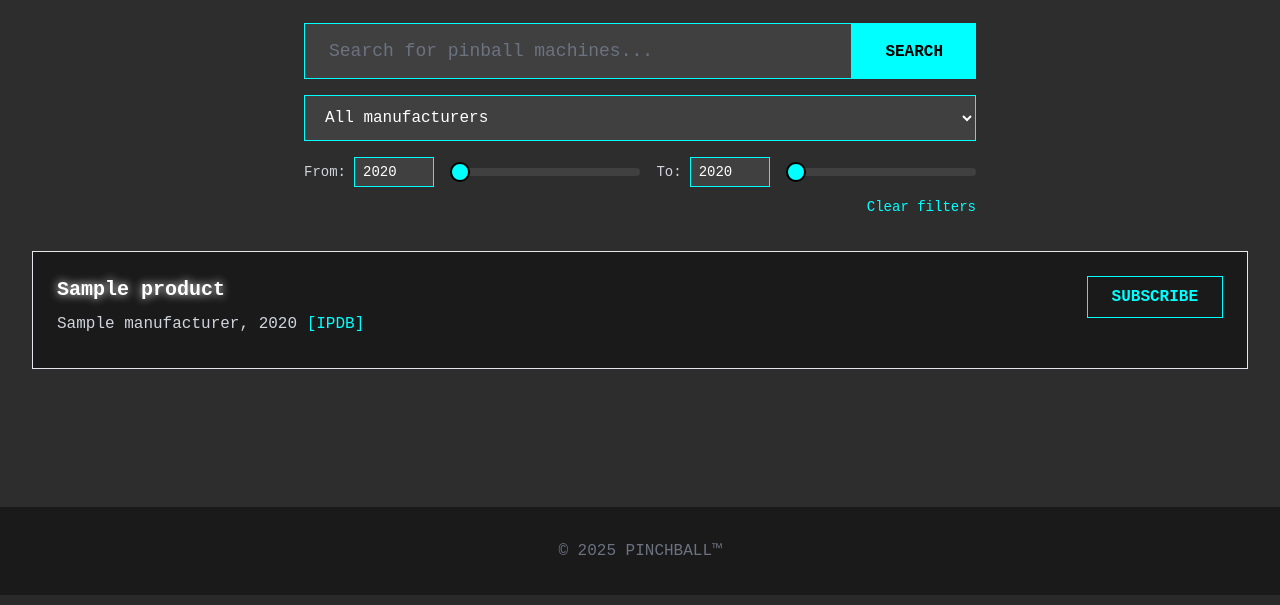
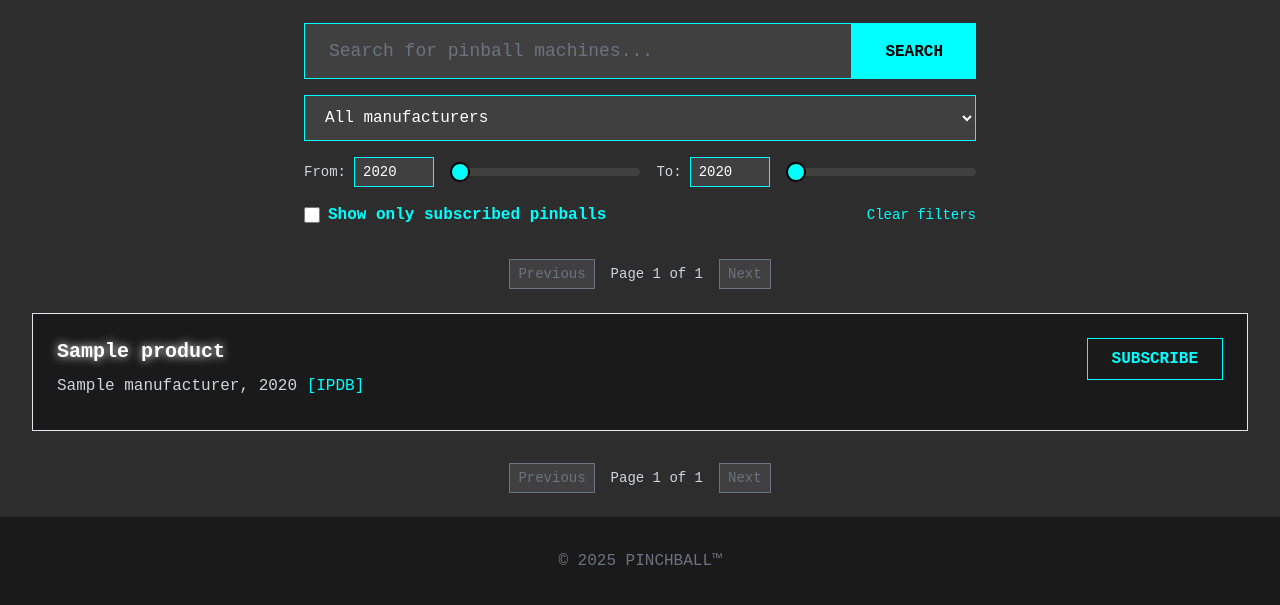
Before and after one commit to pitpit/pincrawl, a FastAPI app: template www/templates/products.html in a window 1280 px wide. Shown: the part 205-810 px from the top of the page. Run offline with FastAPI, Linux system fonts and the light colour scheme; the template is opened without the code that fills it: most values are stand-ins (such as "Sample title", 1, 10 or a date in 2020); parts of the project's set-up code (start-up, migrations or seed data) failed here and were passed over; some libraries are stand-ins or nearby versions.

Commit message:
add suscrbibed filter

```diff
--- a/pincrawl/product_matcher.py
+++ b/pincrawl/product_matcher.py
@@ -8,7 +8,7 @@ from dotenv import load_dotenv
 import openai
 from pinecone import Pinecone
 import click
-from .database import Database, Product
+from .database import Database, Product, Sub
 from sqlalchemy import case, func, text, Integer
 
 # Module exports
@@ -571,15 +571,16 @@ Only return valid JSON - no additional text or formatting (do not add fenced cod
 
         return text_for_embedding.strip()
 
-    def _apply_filters(self, db_query, manufacturer=None, year_min=None, year_max=None):
+    def _apply_filters(self, db_query, manufacturer=None, year_min=None, year_max=None, subscribed_only=None):
         """
-        Apply manufacturer and year filters to a database query.
+        Apply manufacturer, year, and subscription filters to a database query.
 
         Args:
             db_query: SQLAlchemy query object
             manufacturer: Optional manufacturer filter
             year_min: Optional minimum year filter
             year_max: Optional maximum year filter
+            subscribed_only: Optional filter to show only subscribed products for an email
 
         Returns:
             Modified query object with filters applied
@@ -606,9 +607,15 @@ Only return valid JSON - no additional text or formatting (do not add fenced cod
             except (ValueError, TypeError):
                 logger.warning(f"Invalid year_max value: {year_max}")
 
+        # Apply subscription filter if specified
+        if subscribed_only:
+            logger.info(f"Filtering by subscriptions for user: '{subscribed_only}'")
+            # Join with subscriptions table to only show subscribed products
+            db_query = db_query.join(Sub, Product.opdb_id == Sub.opdb_id).filter(Sub.email == subscribed_only)
+
         return db_query
 
-    def fetch(self, query = None, manufacturer = None, year_min = None, year_max = None, offset = 0, limit = 10):
+    def fetch(self, query = None, manufacturer = None, year_min = None, year_max = None, subscribed_only = False, offset = 0, limit = 10):
         """
         List products from database or search using Pinecone index.
 
@@ -617,6 +624,7 @@ Only return valid JSON - no additional text or formatting (do not add fenced cod
             manufacturer: Optional manufacturer filter
             year_min: Optional minimum year filter
             year_max: Optional maximum year filter
+            subscribed_only: Optional filter to show only subscribed products
             offset: Number of products to skip (for pagination)
             limit: Maximum number of products to return
 
@@ -624,7 +632,7 @@ Only return valid JSON - no additional text or formatting (do not add fenced cod
             dict: Contains 'products' list and 'total' count
         """
 
-        logger.info(f"Fetching products from database with offset={offset}, limit={limit}, manufacturer={manufacturer}, year_min={year_min}, year_max={year_max}")
+        logger.info(f"Fetching products from database with offset={offset}, limit={limit}, manufacturer={manufacturer}, year_min={year_min}, year_max={year_max}, subscribed_only={subscribed_only}")
 
         try:
             # Initialize database
@@ -634,6 +642,9 @@ Only return valid JSON - no additional text or formatting (do not add fenced cod
 
             # Start with base query
             db_query = session.query(Product)
+
+            # Apply filters
+            db_query = self._apply_filters(db_query, manufacturer, year_min, year_max, subscribed_only)
 
 
             if query is not None and query.strip() != "":
@@ -654,7 +665,7 @@ Only return valid JSON - no additional text or formatting (do not add fenced cod
                 )
 
                 # Re-apply filters to ranked query (since we changed the query structure)
-                db_query = self._apply_filters(db_query, manufacturer, year_min, year_max)
+                db_query = self._apply_filters(db_query, manufacturer, year_min, year_max, subscribed_only)
 
                 db_query = db_query.order_by(rank_score.desc())
 
@@ -667,10 +678,6 @@ Only return valid JSON - no additional text or formatting (do not add fenced cod
                 # Get just the first item (Product) from each tuple for logging
                 products = [result[0] for result in results]
             else:
-
-                # Apply filters
-                db_query = self._apply_filters(db_query, manufacturer, year_min, year_max)
-
                 # No search query - standard alphabetical listing
                 total = db_query.count()
                 db_query = db_query.order_by(Product.name)
--- a/www/main.py
+++ b/www/main.py
@@ -145,17 +145,28 @@ async def logout(request: Request):
 
 
 @app.get("/pinballs")
-async def products(request: Request, query: str = None, manufacturer: str = None, year_min: int = None, year_max: int = None, page: int = 1, user=Depends(get_authenticated_user)):
+async def products(request: Request, query: str = None, manufacturer: str = None, year_min: int = None, year_max: int = None, subscribed: bool = False, page: int = 1, user=Depends(get_authenticated_user)):
     """Handle pinballs listing with pagination and search functionality"""
 
-    logger.info(f"Products endpoint called with query='{query}', manufacturer='{manufacturer}', year_min={year_min}, year_max={year_max}, page={page}")
+    logger.info(f"Products endpoint called with query='{query}', manufacturer='{manufacturer}', year_min={year_min}, year_max={year_max}, subscribed={subscribed}, page={page}")
 
     # Pagination settings
     offset = (page - 1) * PRODUCTS_PER_PAGE
 
+    # Get user email for subscription filtering
+    subscribed = user.get('email') if user and subscribed else None
+
     # Initialize ProductMatcher and get products
     matcher = ProductMatcher()
-    result = matcher.fetch(query=query, manufacturer=manufacturer, year_min=year_min, year_max=year_max, offset=offset, limit=PRODUCTS_PER_PAGE)
+    result = matcher.fetch(
+        query=query,
+        manufacturer=manufacturer,
+        year_min=year_min,
+        year_max=year_max,
+        subscribed_only=subscribed,
+        offset=offset,
+        limit=PRODUCTS_PER_PAGE
+    )
 
     # Get list of all manufacturers for dropdown
     manufacturers = matcher.get_manufacturers()
@@ -165,6 +176,7 @@ async def products(request: Request, query: str = None, manufacturer: str = None
 
     # Calculate pagination
     total_pages = result['total'] // PRODUCTS_PER_PAGE
+    total_pages = 1 if total_pages == 0 else total_pages
 
     return templates.TemplateResponse(
         "products.html",
@@ -177,6 +189,7 @@ async def products(request: Request, query: str = None, manufacturer: str = None
             "selected_manufacturer": manufacturer,
             "year_min": year_min,
             "year_max": year_max,
+            "subscribed": subscribed,
             "min_year": year_range['min_year'],
             "max_year": year_range['max_year'],
             "current_page": page,
--- a/www/templates/_pagination.html
+++ b/www/templates/_pagination.html
@@ -1,21 +1,19 @@
-{% if total_pages > 1 %}
-<div class="flex justify-center items-center space-x-4 mt-8 mb-8">
-    {% if has_prev %}
-    <a href="/pinballs?page={{ prev_page }}{% if query %}&query={{ query }}{% endif %}{% if selected_manufacturer %}&manufacturer={{ selected_manufacturer }}{% endif %}{% if year_min %}&year_min={{ year_min }}{% endif %}{% if year_max %}&year_max={{ year_max }}{% endif %}"
-        class="px-4 py-2 bg-medium-grey text-retro-cyan border border-retro-cyan hover:bg-retro-cyan hover:text-black transition-all duration-300">
+
+<div class="flex justify-center items-center space-x-2 mt-6 mb-6">
+
+    <a {% if has_prev %}href="/pinballs?page={{ prev_page }}{% if query %}&query={{ query }}{% endif %}{% if selected_manufacturer %}&manufacturer={{ selected_manufacturer }}{% endif %}{% if year_min %}&year_min={{ year_min }}{% endif %}{% if year_max %}&year_max={{ year_max }}{% endif %}"{% endif %}
+        {% if not has_prev %}disabled="disabled"{% endif %}
+        class="px-2 py-1 text-sm bg-medium-grey border {% if has_prev %}text-retro-cyan border-retro-cyan hover:bg-retro-cyan hover:text-black transition-all duration-300{% else %}text-gray-500 border-gray-500{% endif %}">
         Previous
     </a>
-    {% endif %}
 
-    <span class="text-gray-300">
+    <span class="text-gray-300 text-sm px-2">
         Page {{ current_page }} of {{ total_pages }}
     </span>
 
-    {% if has_next %}
-    <a href="/pinballs?page={{ next_page }}{% if query %}&query={{ query }}{% endif %}{% if selected_manufacturer %}&manufacturer={{ selected_manufacturer }}{% endif %}{% if year_min %}&year_min={{ year_min }}{% endif %}{% if year_max %}&year_max={{ year_max }}{% endif %}"
-        class="px-4 py-2 bg-medium-grey text-retro-cyan border border-retro-cyan hover:bg-retro-cyan hover:text-black transition-all duration-300">
+    <a {% if has_next %}href="/pinballs?page={{ next_page }}{% if query %}&query={{ query }}{% endif %}{% if selected_manufacturer %}&manufacturer={{ selected_manufacturer }}{% endif %}{% if year_min %}&year_min={{ year_min }}{% endif %}{% if year_max %}&year_max={{ year_max }}{% endif %}"{% endif %}
+        {% if not has_next %}disabled="disabled"{% endif %}
+        class="px-2 py-1 text-sm bg-medium-grey border {% if has_next %}text-retro-cyan border-retro-cyan hover:bg-retro-cyan hover:text-black transition-all duration-300{% else %}text-gray-500 border-gray-500{% endif %}">
         Next
     </a>
-    {% endif %}
 </div>
-{% endif %}
--- a/www/templates/products.html
+++ b/www/templates/products.html
@@ -98,11 +98,28 @@
                                 </div>
                             </div>
                         </div>
-                    </div>
-                    <div class="mt-2 text-right">
-                        <a href="/pinballs" class="text-retro-cyan hover:text-retro-pink text-sm transition-colors duration-200">
-                            Clear filters
-                        </a>
+
+                        <!-- Subscribed filter checkbox and Clear filters -->
+                        <div class="flex items-center justify-between">
+                            <div class="flex items-center">
+                                <input
+                                    type="checkbox"
+                                    name="subscribed"
+                                    id="subscribed"
+                                    value="true"
+                                    {% if subscribed %}checked{% endif %}
+                                    class="w-4 h-4 text-retro-cyan bg-medium-grey border-retro-cyan rounded focus:ring-retro-pink focus:ring-1"
+                                >
+                                <label for="subscribed" class="ml-2 text-retro-cyan font-bold">
+                                    Show only subscribed pinballs
+                                </label>
+                            </div>
+                            <div>
+                                <a href="/pinballs" class="text-retro-cyan hover:text-retro-pink text-sm transition-colors duration-200">
+                                    Clear filters
+                                </a>
+                            </div>
+                        </div>
                     </div>
                 </form>
             </div>
@@ -178,6 +195,7 @@ document.addEventListener('DOMContentLoaded', function() {
     const yearRangeMax = document.getElementById('year_range_max');
     const yearDisplay = document.getElementById('year_display');
     const manufacturerSelect = document.getElementById('manufacturer');
+    const subscribedCheckbox = document.getElementById('subscribed');
     const form = document.querySelector('form');
 
     function updateDisplay() {
@@ -194,6 +212,11 @@ document.addEventListener('DOMContentLoaded', function() {
 
     // Immediate reload for manufacturer dropdown
     manufacturerSelect.addEventListener('change', function() {
+        submitForm();
+    });
+
+    // Immediate reload for subscribed checkbox
+    subscribedCheckbox.addEventListener('change', function() {
         submitForm();
     });
 
```
